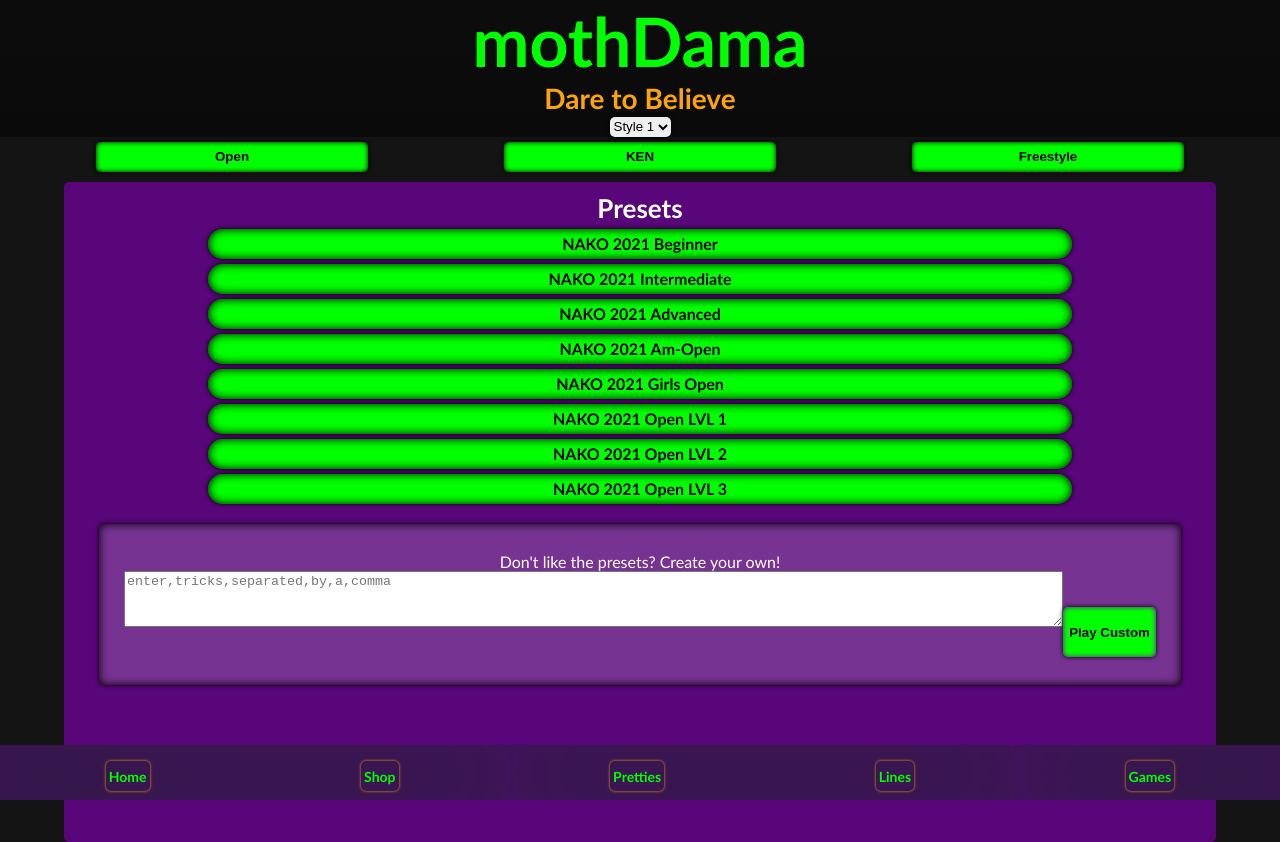
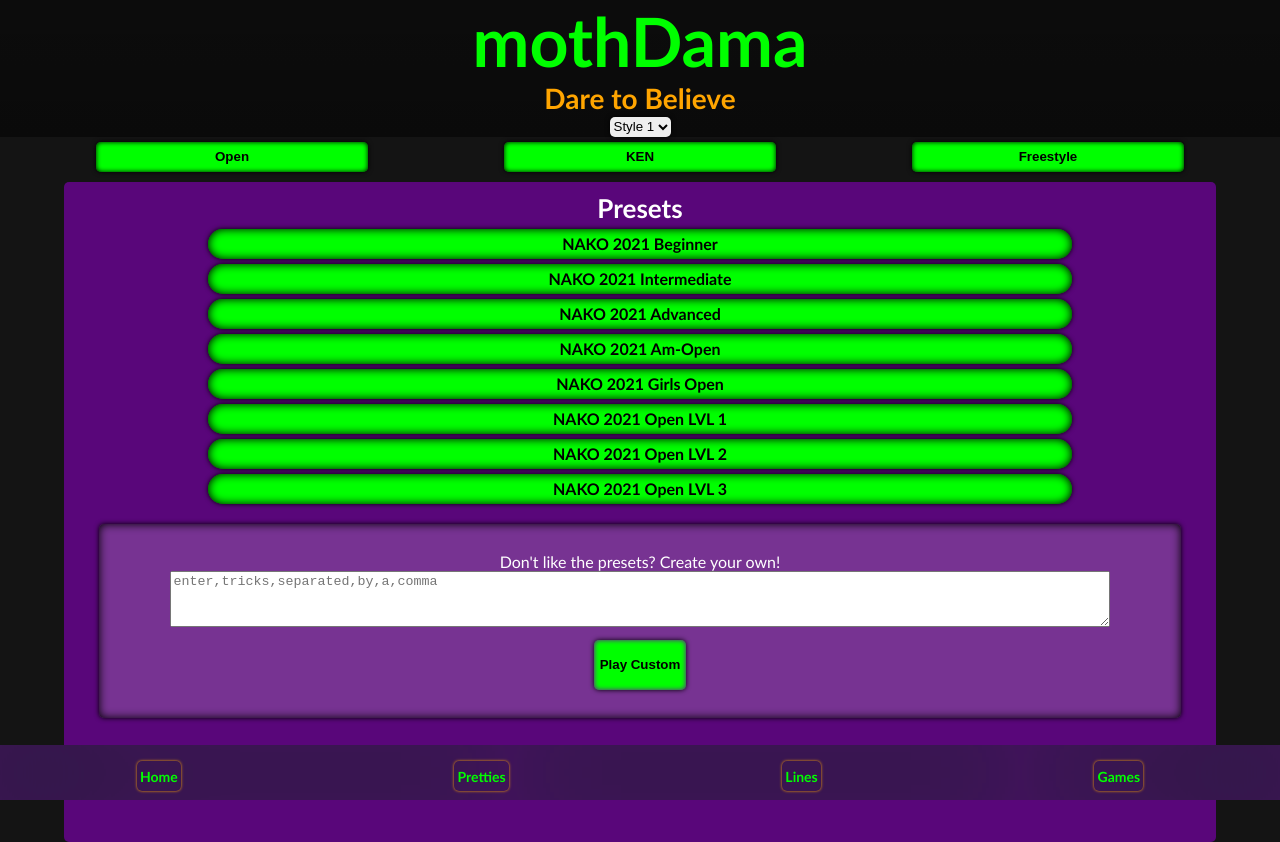
Before and after one commit to jgharris314/mothDama, a React (Create React App) app in the folder front-end/: page /games in a window 1280 px wide. Both pictures are taken after a click on the button "Open". Built offline with nearby package versions, Linux system fonts and the light colour scheme.

Commit message:
cleaned up imports

```diff
--- a/front-end/src/colorStyles.js
+++ b/front-end/src/colorStyles.js
@@ -1,5 +1,3 @@
-import { outerBackgroundColor, translucentPurp } from "./App.variables";
-
 export const colorStyles = [
 	//style 1
 	{
--- a/front-end/src/components/Gallery/gallery.styles.js
+++ b/front-end/src/components/Gallery/gallery.styles.js
@@ -1,5 +1,5 @@
 import styled from "styled-components";
-import { purp, translucentPurp, whiteWindow } from "../../App.variables";
+import { translucentPurp } from "../../App.variables";
 
 export const StyledGallery = styled.div`
 	margin: 0;
--- a/front-end/src/components/GameManagement/components/KenGame/KenGame.js
+++ b/front-end/src/components/GameManagement/components/KenGame/KenGame.js
@@ -1,4 +1,4 @@
-import React, { useState, useEffect } from "react";
+import React, { useState } from "react";
 import { StyledKenGame } from "./ken-game.styles";
 
 import PlayKenGame from "./components/PlayKenGame/PlayKenGame";
--- a/front-end/src/components/GameManagement/components/OpenGame/components/OpenTrickListPrep/OpenTrickListPrep.js
+++ b/front-end/src/components/GameManagement/components/OpenGame/components/OpenTrickListPrep/OpenTrickListPrep.js
@@ -104,12 +104,14 @@ const TrickListPrep = ({
 								onChange={handleChange}
 								placeholder="enter,tricks,separated,by,a,comma"
 							></textarea>
+							<div>
 								<button
 									style={styles ? styles.btn : null}
 									type="submit"
 								>
 									Play Custom
 								</button>
+							</div>
 						</form>
 					</div>
 				</div>
--- a/front-end/src/components/Header/header.styles.js
+++ b/front-end/src/components/Header/header.styles.js
@@ -1,15 +1,13 @@
 import styled from "styled-components";
-import headerBackground from "../../images/greenpurpTriangles.jpg";
 
 export const StyledHeader = styled.div`
 	width: 100%;
 	justify-content: center;
 	top: 0;
-	/* max-height: 150px; */
 	background-image: linear-gradient(rgba(0, 0, 0, 0.4), rgba(0, 0, 0, 0.5));
 	background-size: contain;
 	margin-bottom: 0px;
-	/* overflow: hidden; */
+
 	h1 {
 		font-size: 68px;
 		color: lime;
--- a/front-end/src/components/LandingPage/LandingPage.js
+++ b/front-end/src/components/LandingPage/LandingPage.js
@@ -1,4 +1,4 @@
-import React, { useEffect } from "react";
+import React from "react";
 import ReactPlayer from "react-player";
 
 import { useMediaQuery } from "react-responsive";
--- a/front-end/src/components/NavBar/NavBar.js
+++ b/front-end/src/components/NavBar/NavBar.js
@@ -3,7 +3,8 @@ import { StyledNavBar } from "./nav-bar.styles";
 import { Link } from "react-router-dom";
 
 const NavBar = ({ styles }) => {
-	const navOptions = ["Home", "Shop", "Pretties", "Lines", "Games"];
+	//removed shop from nav options until shop is made
+	const navOptions = ["Home", "Pretties", "Lines", "Games"];
 
 	return (
 		<StyledNavBar style={styles ? styles.background : null}>
--- a/front-end/src/components/TrickListGeneration/TrickListGeneration.js
+++ b/front-end/src/components/TrickListGeneration/TrickListGeneration.js
@@ -1,7 +1,7 @@
 import React, { useEffect, useState } from "react";
 import { StyledTrickListGeneration } from "./trick-list-generation.styles";
 import { listAllTricks } from "../../utilities/api";
-import Header from "../Header/Header";
+
 const TrickListGeneration = ({ setHeaderMemo, styles }) => {
 	const defaultObjectState = [
 		{
--- a/front-end/src/components/TrickListGeneration/trick-list-generation.styles.js
+++ b/front-end/src/components/TrickListGeneration/trick-list-generation.styles.js
@@ -1,5 +1,5 @@
 import styled from "styled-components";
-import { purp, outerBackgroundColor } from "../../App.variables";
+
 export const StyledTrickListGeneration = styled.div`
 	margin: 0;
 	max-height: 90vh;
@@ -47,11 +47,7 @@ export const StyledTrickListGeneration = styled.div`
 	.line-display {
 		color: white;
 		background-color: rgba(119, 0, 166, 0.7);
-
-		/* box-shadow: 0px 0px 200px inset ${outerBackgroundColor}; */
-
 		height: 380px;
-
 		overflow-y: scroll;
 		-ms-overflow-style: none;
 		scrollbar-width: none;
```
Lines whose indentation alone changed are shown as unchanged.
